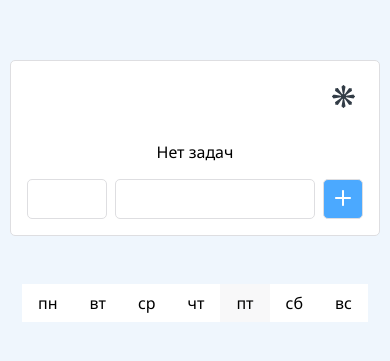
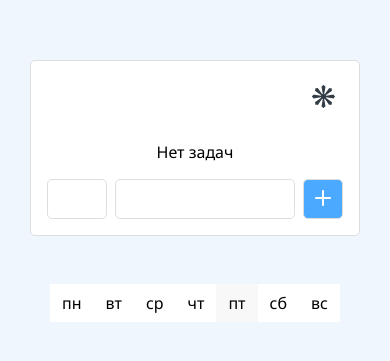
Before and after one commit to vsecoder/vue-todo, a Vue app: page / in a window 390 px wide. Shown: the part 231-592 px from the top of the page. Built offline with nearby package versions, Linux system fonts and the light colour scheme.

Commit message:
More adaptive

```diff
--- a/src/assets/main.css
+++ b/src/assets/main.css
@@ -75,11 +75,6 @@
 @media (max-width: 768px) {
   #app {
     width: auto;
-    position: absolute;
-    top: 50%;
-    left: 50%;
-    margin-right: -50%;
-    transform: translate(-50%, -50%);
     text-align: center;
   }
 
@@ -89,7 +84,7 @@
 
   .styled div {
     display: inline-block;
-    padding: 8px 16px;
+    padding: 8px 12px;
   }
 
   .styled {
@@ -101,4 +96,8 @@
     max-width: 100%;
     padding: 16px;
   }
+
+  .row {
+    grid-template-columns: 60px 180px auto;
+  }
 }
--- a/src/components/TodoControl.vue
+++ b/src/components/TodoControl.vue
@@ -22,13 +22,3 @@ const addItem = () => {
     </button>
   </div>
 </template>
-
-<style scoped>
-input[name="time"] {
-  width: 80px;
-}
-
-input[name="title"] {
-  width: 200px;
-}
-</style>
```
